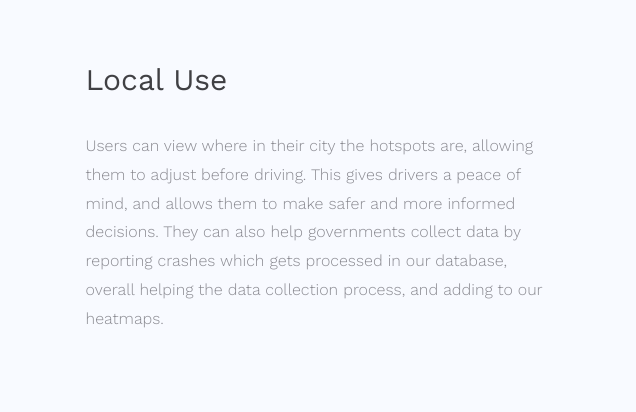
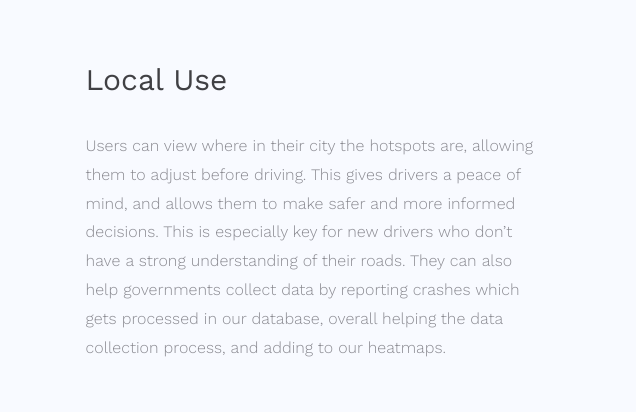
Before and after one commit to ayaanzhaque/PreDent, a plain HTML site: page index.html in a window 1280 px wide. Shown: the part 3860-4272 px from the top of the page, 644-1280 px from the left. Drawn offline with nearby package versions, Linux system fonts and the light colour scheme; some packages are replaced by stand-ins of ours; files that its build step writes are made by us from their sources; no server answers; files whose address does not match are found by name.

Commit message:
edited process

```diff
--- a/index.html
+++ b/index.html
@@ -267,7 +267,7 @@
             <a href="portfolio.html" class="image" style="background-image: url('images/report.jpg'); "></a>
             <div class="text">
               <h2 class="heading"><a href="portfolio.html">Local Use</a></h2>
-              <p>Users can view where in their city the hotspots are, allowing them to adjust before driving. This gives drivers a peace of mind, and allows them to make safer and more informed decisions. They can also help governments collect data by reporting crashes which gets processed in our database, overall helping the data collection process, and adding to our heatmaps.</p>
+              <p>Users can view where in their city the hotspots are, allowing them to adjust before driving. This gives drivers a peace of mind, and allows them to make safer and more informed decisions. This is especially key for new drivers who don’t have a strong understanding of their roads. They can also help governments collect data by reporting crashes which gets processed in our database, overall helping the data collection process, and adding to our heatmaps.</p>
             </div>
           </div>
         </div>
```
